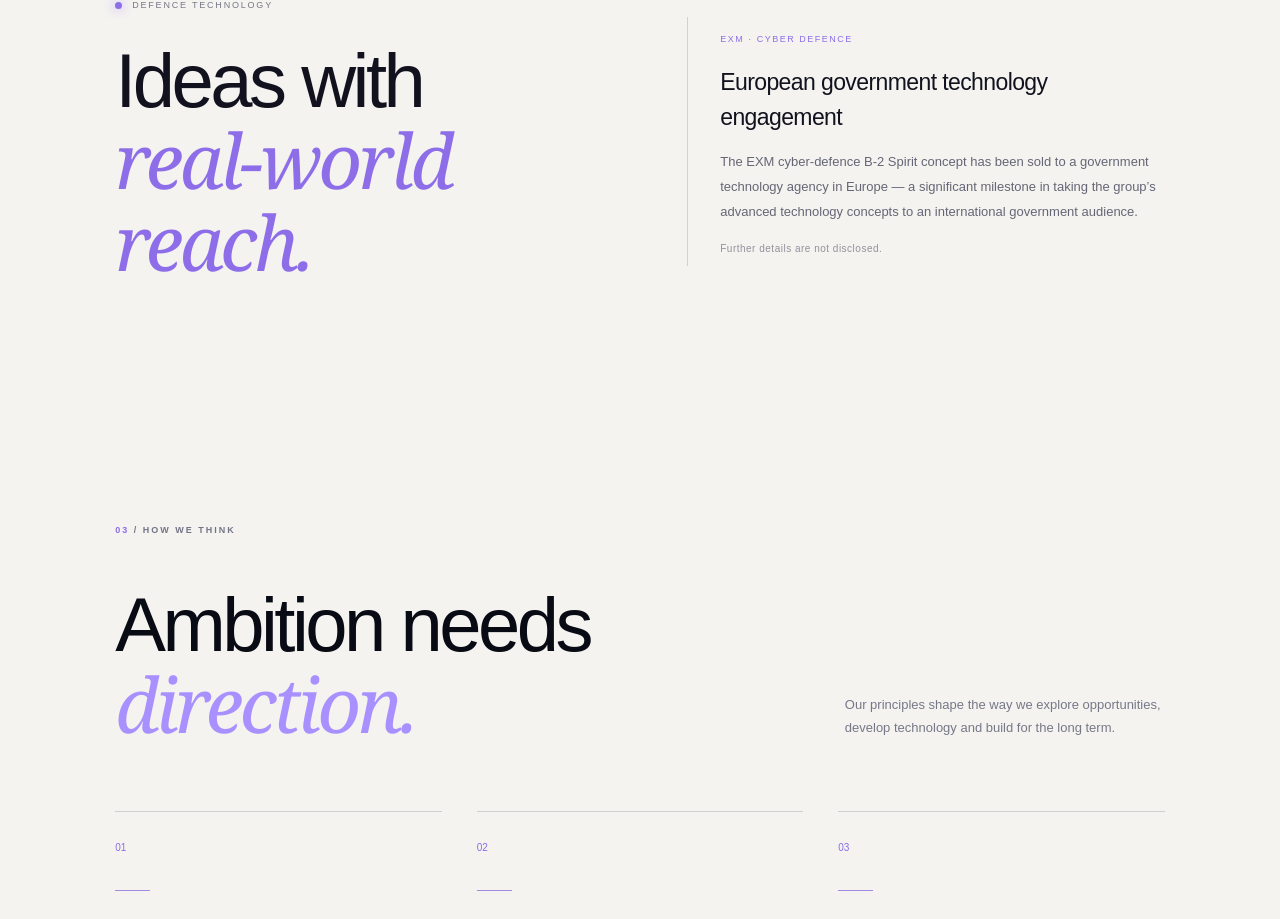
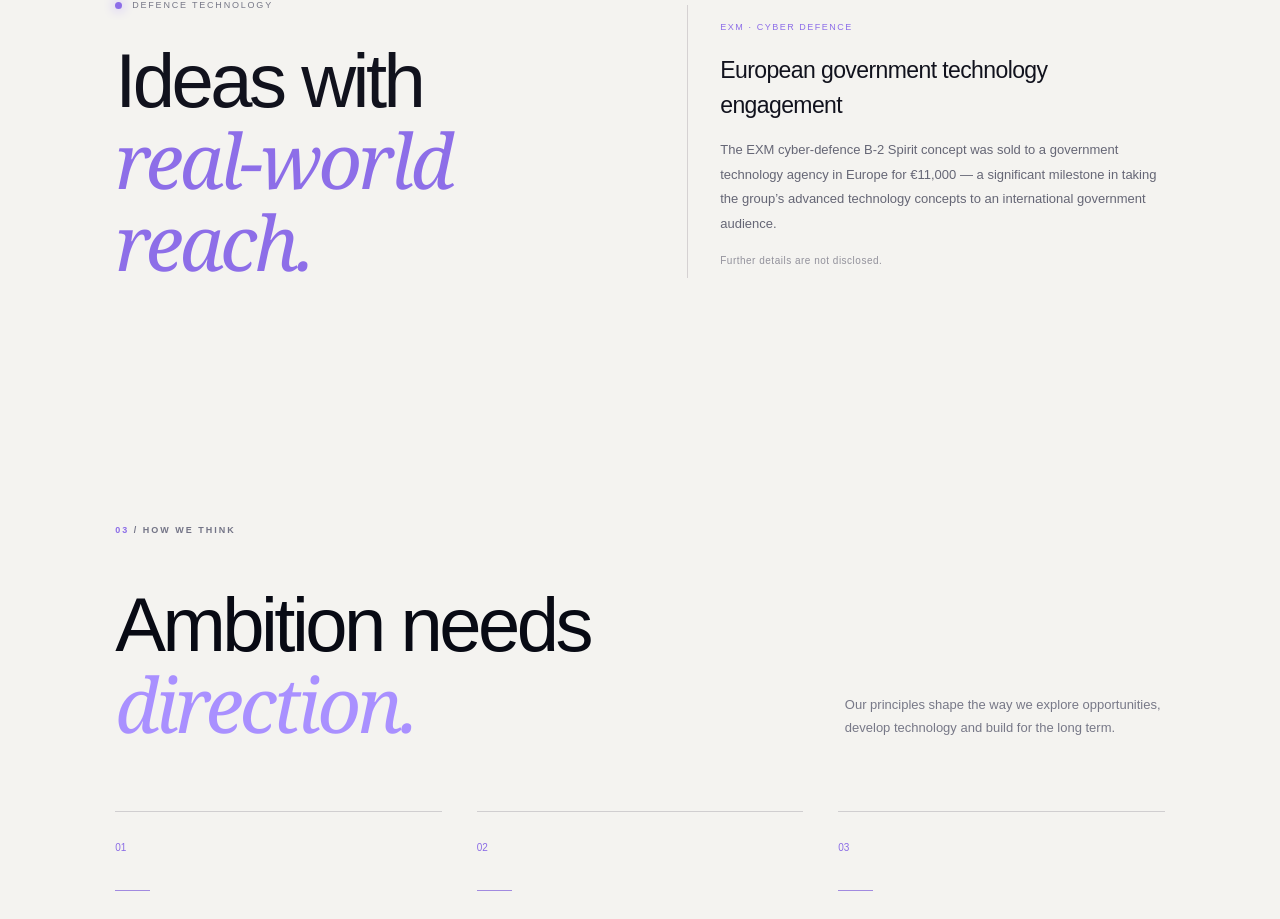
Before and after one commit to austineexmachina/austingreatleo-group-of-technologies, a Next.js app: page / in a window 1280 px wide. Shown: the part 3214-4133 px from the top of the page. Built offline with nearby package versions, Linux system fonts and the light colour scheme.

Commit message:
Add EXM concept sale value to group achievement

```diff
--- a/app/page.tsx
+++ b/app/page.tsx
@@ -129,7 +129,7 @@ export default function Home() {
           <div className="achievement-copy">
             <span className="achievement-index">EXM · CYBER DEFENCE</span>
             <h3>European government technology engagement</h3>
-            <p>The EXM cyber-defence B-2 Spirit concept has been sold to a government technology agency in Europe — a significant milestone in taking the group’s advanced technology concepts to an international government audience.</p>
+            <p>The EXM cyber-defence B-2 Spirit concept was sold to a government technology agency in Europe for €11,000 — a significant milestone in taking the group’s advanced technology concepts to an international government audience.</p>
             <p className="achievement-disclaimer">Further details are not disclosed.</p>
           </div>
         </div>
```
